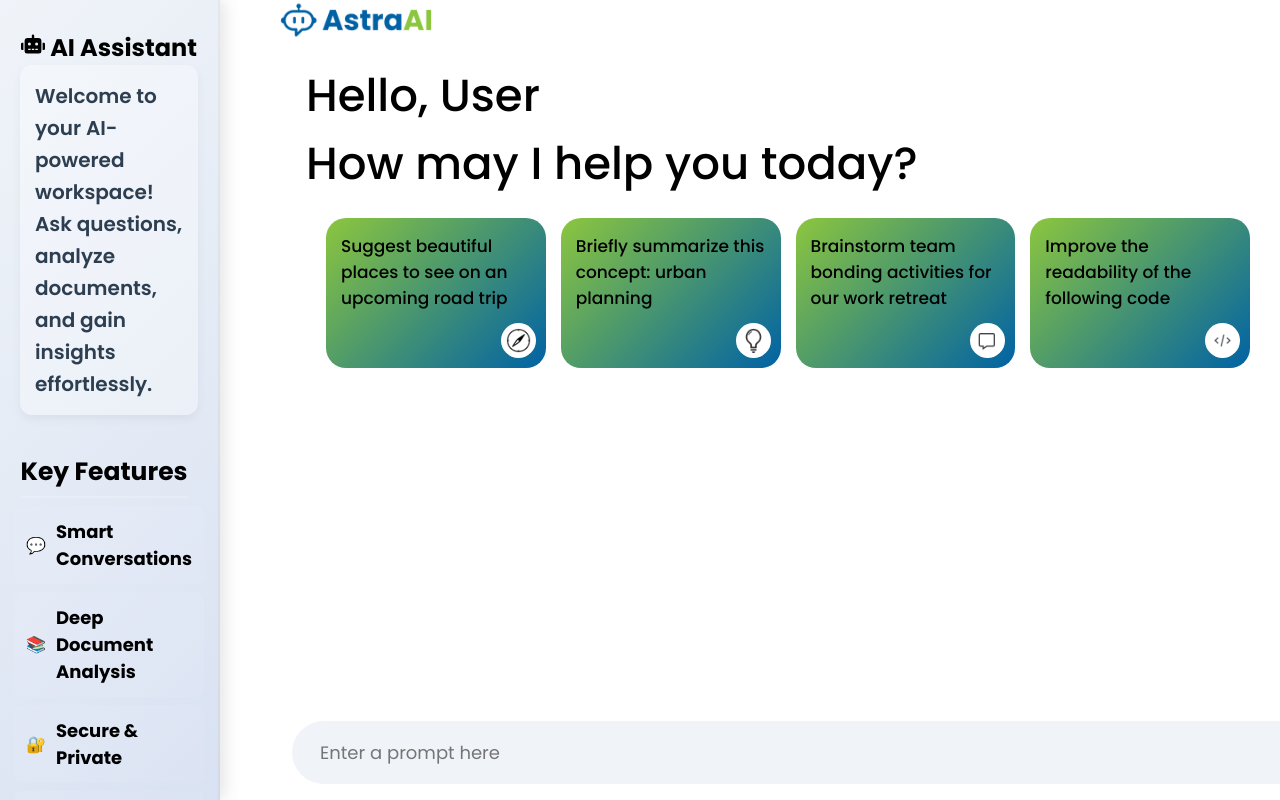
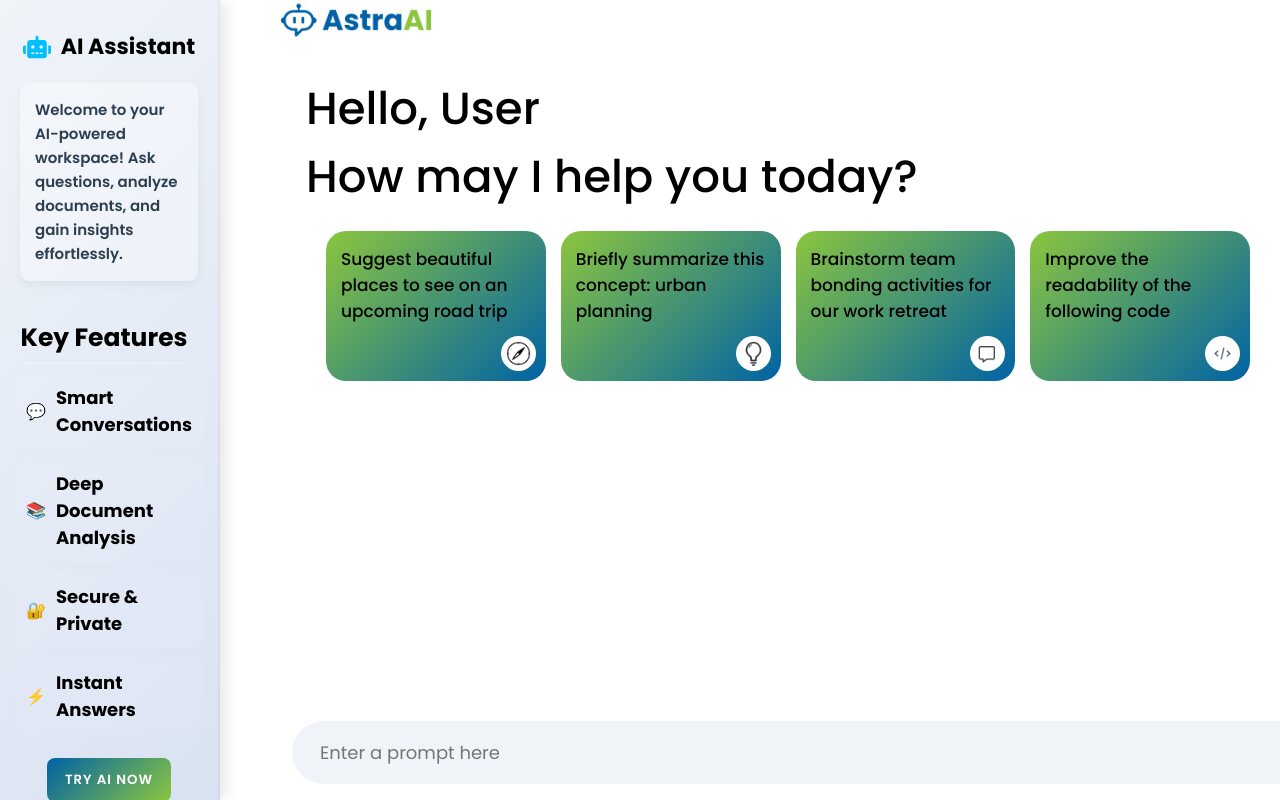
Before and after one commit to rahulAptus/Aptus-AstraAI-Bot, a React (Vite) app in the folder Frontend/: page / in a window 1280 px wide. Built offline with nearby package versions, Linux system fonts and the light colour scheme; a web font is replaced by a local one.

Commit message:
Update SideBar.css

```diff
--- a/Frontend/src/Components/SideBar/SideBar.css
+++ b/Frontend/src/Components/SideBar/SideBar.css
@@ -17,16 +17,36 @@
 }
 
 .sidebar-intro {
-  font-size: 20px;
+  font-size: 15px;
   color: #2c3e50;
   font-weight: 600;
   line-height: 1.6;
   padding: 15px;
-  border-radius: 12px;
+  border-radius: 9px;
   background: rgba(255, 255, 255, 0.3);
   box-shadow: 0px 4px 10px rgba(0, 0, 0, 0.05);
   margin-bottom: 30px;
 }
+.logo {
+  display: flex;
+  align-items: center;
+  justify-content: center;
+  margin-bottom: 20px;
+}
+
+.title {
+  font-size: 22px;
+  font-weight: bold;
+  display: flex;
+  align-items: center;
+  gap: 10px;
+}
+
+.ai-icon {
+  font-size: 28px;
+  color: #00bfff;
+}
+
 
 
 .features-title {
```
